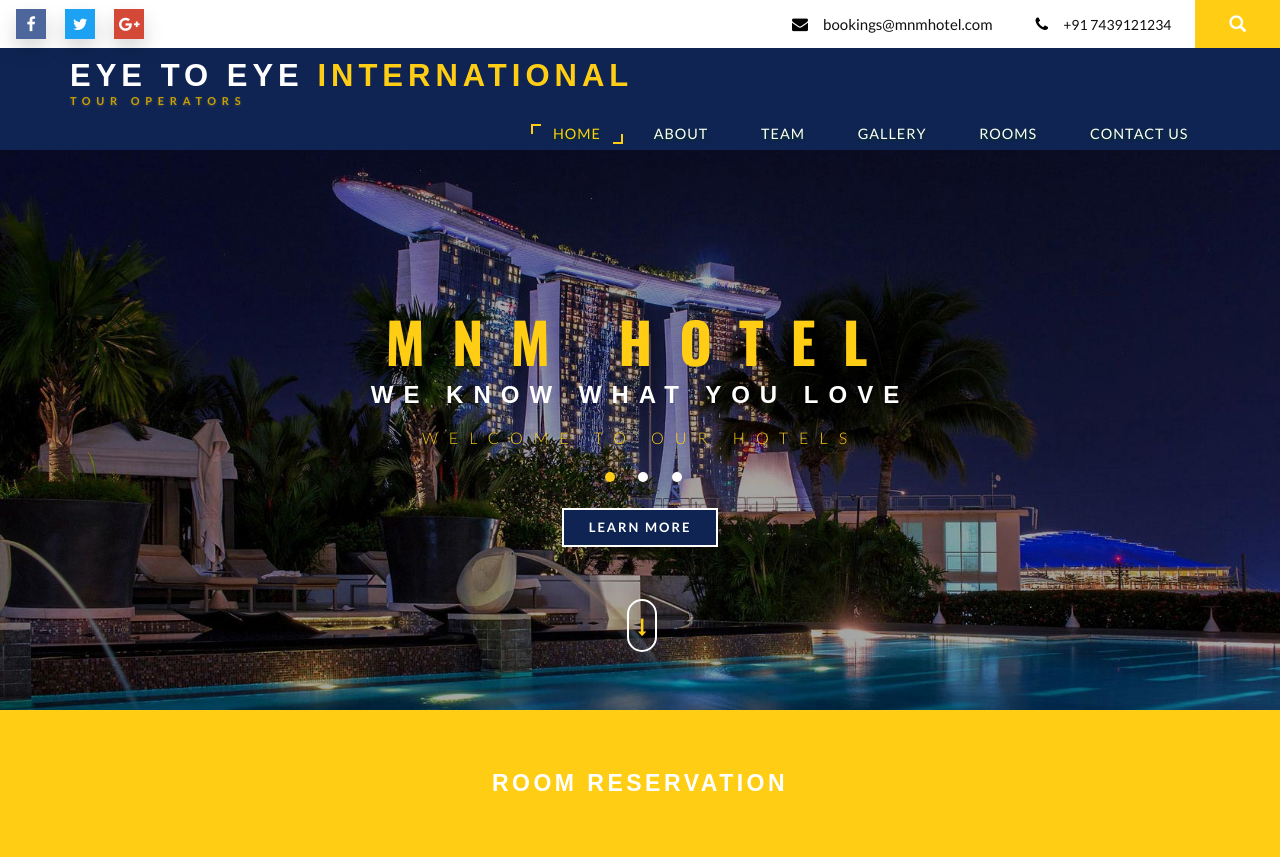
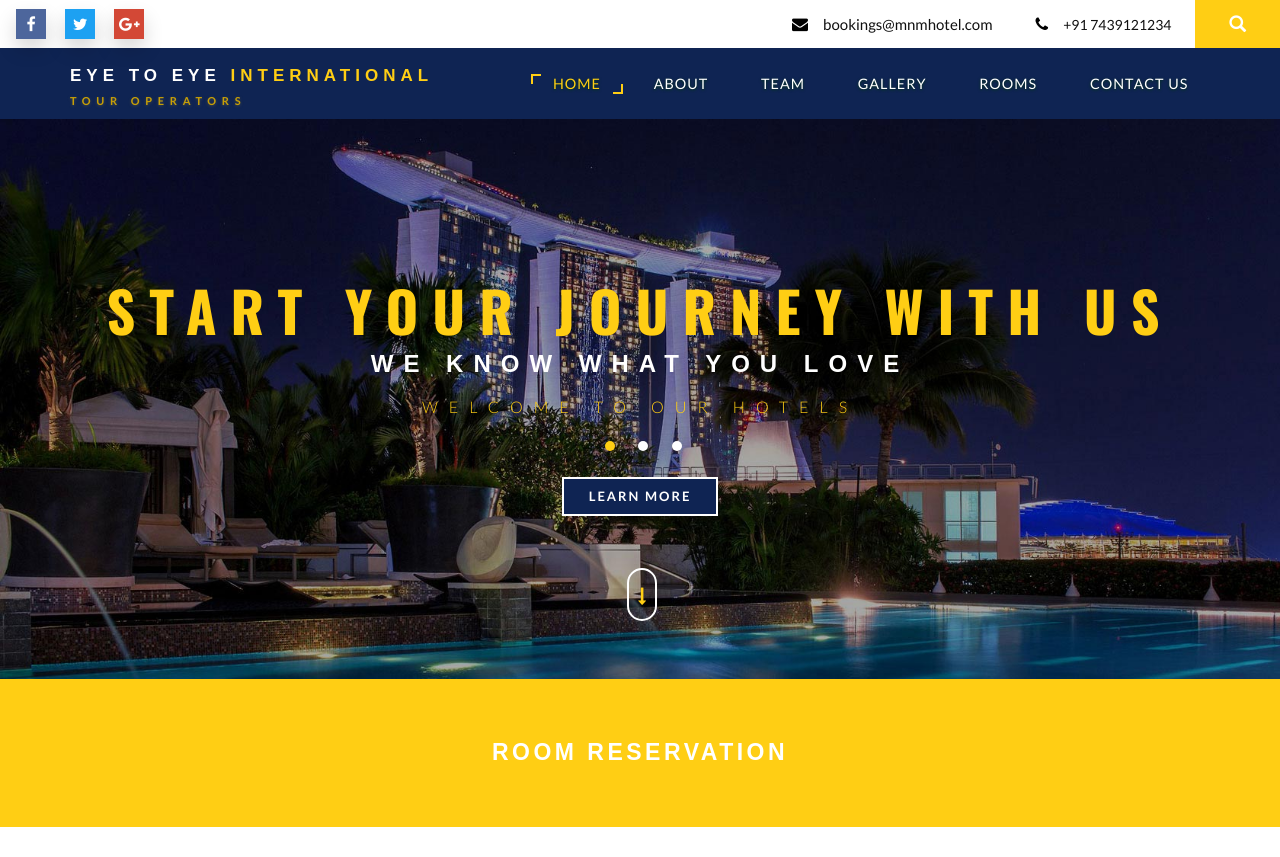
Before and after one commit to adil-khatri/TOURIST-WEBSITE, a PHP site: page / in a window 1280 px wide. Shown: the top 857 px of the page. Run offline with PHP 8.4, Linux system fonts and the light colour scheme; some web fonts are replaced.

Commit message:
updations

```diff
--- a/css/style.css
+++ b/css/style.css
@@ -271,7 +271,7 @@ nav.navbar.navbar-default {
 }
 .navbar-brand {
     padding: 0;
-    font-size: 31px;
+    font-size: 17px;
     text-transform: uppercase;
     letter-spacing: 5px;
     line-height: 25px;
@@ -406,9 +406,9 @@ li.menu__item:nth-child(6) {
     width: 100%;
 }
 .agileits-banner-info h4 {
-    font-size: 4em;
+    font-size: 3em;
     color: #ffce14;
-    letter-spacing: 27px;
+    letter-spacing: 14px;
     font-weight: bold;
     text-transform: uppercase;
     font-family: 'Oswald', sans-serif;
--- a/index.php
+++ b/index.php
@@ -4,7 +4,7 @@ include('db.php');
 <!DOCTYPE html>
 <html lang="en">
 <head>
-<title>MNM HOTEL</title>
+<title>Tours and Travels</title>
 <!-- for-mobile-apps -->
 <meta name="viewport" content="width=device-width, initial-scale=1">
 <meta http-equiv="Content-Type" content="text/html; charset=utf-8" />
@@ -24,8 +24,10 @@ include('db.php');
 <link href="//fonts.googleapis.com/css?family=Oswald:300,400,700" rel="stylesheet">
 <link href="//fonts.googleapis.com/css?family=Federo" rel="stylesheet">
 <link href="//fonts.googleapis.com/css?family=Lato:300,400,700,900" rel="stylesheet">
+<link rel="stylesheet" type="text/css" href="css/style.css" />
 <!--//fonts-->
 </head>
+
 <body>
 <!-- header -->
 <div class="banner-top">
@@ -66,7 +68,7 @@ include('db.php');
 						<span class="icon-bar"></span>
 						<span class="icon-bar"></span>
 					</button>
-					<h1><a class="navbar-brand" href="index.php">EYE TO EYE <span>INTERNATIONAL</span><p class="logo_w3l_agile_caption">Tour Operators</p></a></h1>
+					<h1><a class="navbar-brand" href="index.php">eye to eye <span>International</span><p class="logo_w3l_agile_caption">Tour Operators</p></a></h1>
 				</div>
 				<!-- Collect the nav links, forms, and other content for toggling -->
 				<div class="collapse navbar-collapse navbar-right" id="bs-example-navbar-collapse-1">
@@ -97,7 +99,7 @@ include('db.php');
 
 							<div class="container">
 								<div class="agileits-banner-info">
-								<h4>MNM HOTEL</h4>
+								<h4>Start Your Journey With Us</h4>
 									<h3>We know what you love</h3>
 										<p>Welcome to our hotels</p>
 									<div class="agileits_w3layouts_more menu__item">
@@ -111,8 +113,8 @@ include('db.php');
 						<div class="w3layouts-banner-top w3layouts-banner-top1">
 							<div class="container">
 								<div class="agileits-banner-info">
-								<h4>MNM HOTEL</h4>
-									<h3>Stay with friends & families</h3>
+								<h4>India Rarely changes and rarely forgets</h4>
+									<h3>Tour with friends & families</h3>
 										<p>Come & enjoy precious moment with us</p>
 									<div class="agileits_w3layouts_more menu__item">
 				<a href="#" class="menu__link" data-toggle="modal" data-target="#myModal">Learn More</a>
@@ -125,9 +127,9 @@ include('db.php');
 						<div class="w3layouts-banner-top w3layouts-banner-top2">
 							<div class="container">
 								<div class="agileits-banner-info">
-								<h4>START YOUR JOURNEY WITH US</h4>
+								<h4>tourism in india is waiting for you</h4>
 								<h3>want luxurious vacation?</h3>
-										<p>Get accommodation today</p>
+										<p>Experience with us</p>
 									<div class="agileits_w3layouts_more menu__item">
 											<a href="#" class="menu__link" data-toggle="modal" data-target="#myModal">Learn More</a>
 										</div>
@@ -860,5 +862,6 @@ fit: true
 	</div>
 <!-- //smooth scrolling -->
 <script type="text/javascript" src="js/bootstrap-3.1.1.min.js"></script>
+
 </body>
 </html>
```
